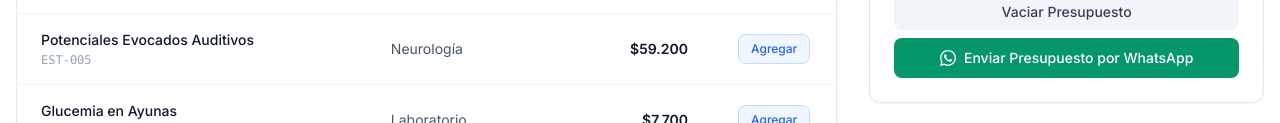
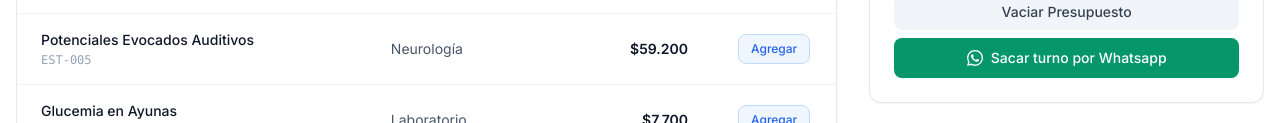
Before and after one commit to lucasmarcor/presupuestosdm, a plain HTML site: page index.html in a window 1280 px wide. Shown: the part 677-800 px from the top of the page. Drawn offline with nearby package versions, Linux system fonts and the light colour scheme.

Commit message:
Update index.html

```diff
--- a/index.html
+++ b/index.html
@@ -137,7 +137,7 @@
                         </button>
                         <button onclick="shareWhatsApp()" class="w-full py-2.5 bg-emerald-600 hover:bg-emerald-700 text-white font-medium rounded-lg text-sm transition flex items-center justify-center gap-2 shadow-sm">
                             <svg class="w-4 h-4 fill-current" viewBox="0 0 24 24"><path d="M.057 24l1.687-6.163c-1.041-1.804-1.588-3.849-1.587-5.946.003-6.556 5.338-11.891 11.893-11.891 3.181.001 6.167 1.24 8.413 3.488 2.245 2.248 3.481 5.236 3.48 8.414-.003 6.557-5.338 11.892-11.893 11.892-1.99-.001-3.951-.5-5.688-1.448l-6.305 1.654zm6.597-3.807c1.676.995 3.276 1.591 5.392 1.592 5.448 0 9.886-4.434 9.889-9.885.002-5.462-4.415-9.89-9.881-9.892-5.452 0-9.887 4.434-9.889 9.884-.001 2.225.651 3.891 1.746 5.634l-.999 3.648 3.742-.981zm11.387-5.464c-.074-.124-.272-.198-.57-.347-.297-.149-1.758-.868-2.031-.967-.272-.099-.47-.149-.669.149-.198.297-.768.967-.941 1.165-.173.198-.347.223-.644.074-.297-.149-1.255-.462-2.39-1.475-.883-.788-1.48-1.761-1.653-2.059-.173-.297-.018-.458.13-.606.134-.133.297-.347.446-.521.151-.172.2-.296.3-.495.099-.198.05-.372-.025-.521-.075-.148-.669-1.611-.916-2.206-.242-.579-.487-.501-.669-.51l-.57-.01c-.198 0-.52.074-.792.372s-1.04 1.016-1.04 2.479 1.065 2.876 1.213 3.074c.149.198 2.095 3.2 5.076 4.487.709.306 1.263.489 1.694.626.712.226 1.36.194 1.872.118.571-.085 1.758-.719 2.006-1.413.248-.695.248-1.29.173-1.414z"/></svg>
-                            Enviar Presupuesto por WhatsApp
+                            Sacar turno por Whatsapp
                         </button>
                     </div>
                 </div>
```
